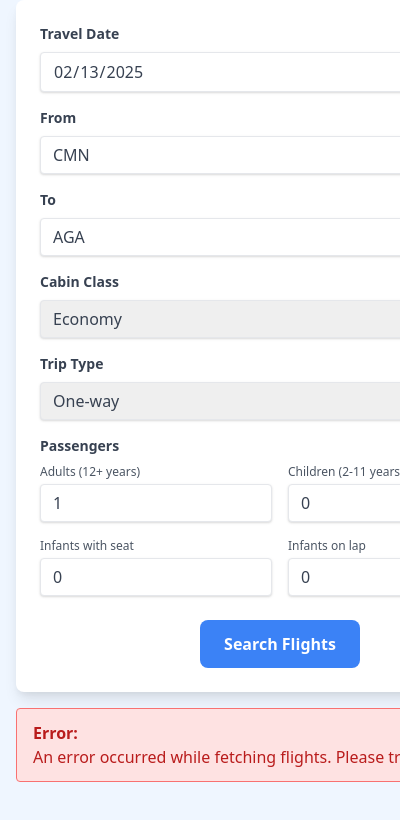
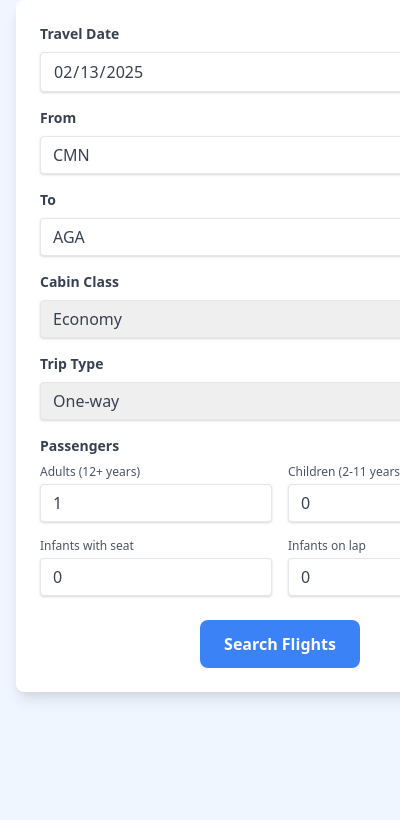
Before and after one commit to sky-plane-notifier/extension, a browser extension: page popup/index.html in a window 400 px wide. Shown: the part 76-896 px from the top of the page. After the commit the page ends 844 px from the top, so only its background shows below. Drawn offline with nearby package versions, Linux system fonts and the light colour scheme.

Commit message:
make the error hidden by default

```diff
--- a/popup/index.html
+++ b/popup/index.html
@@ -146,7 +146,7 @@
                 </button>
             </div>
         </form>
-        <div id="error" class="bg-red-100 border border-red-400 text-red-700 px-4 py-3 rounded relative" role="alert">
+        <div id="error" class="bg-red-100 border border-red-400 text-red-700 px-4 py-3 rounded relative hidden" role="alert">
             <strong class="font-bold">Error:</strong>
             <span class="block sm:inline">An error occurred while fetching flights. Please try again later.</span>
         </div>
```
